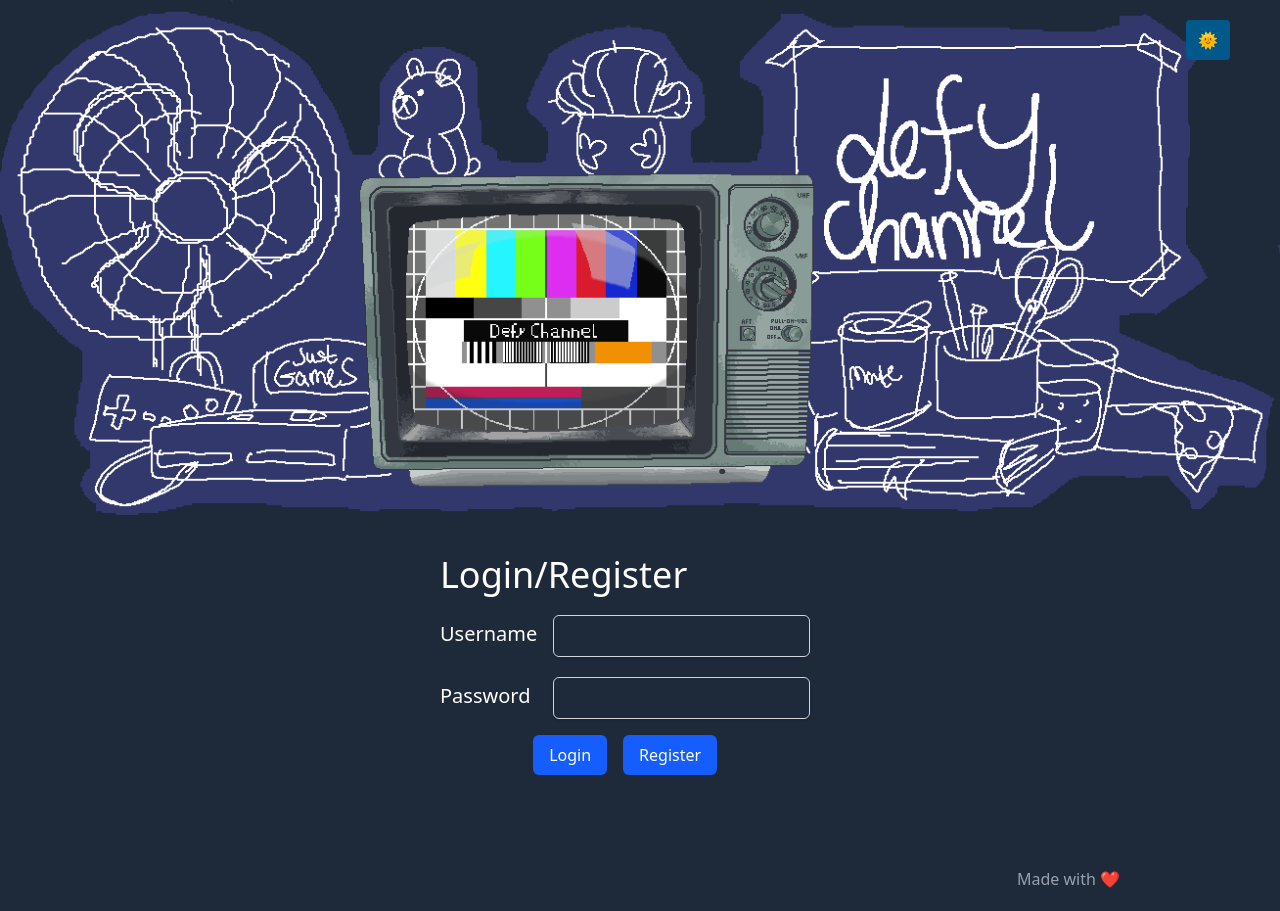
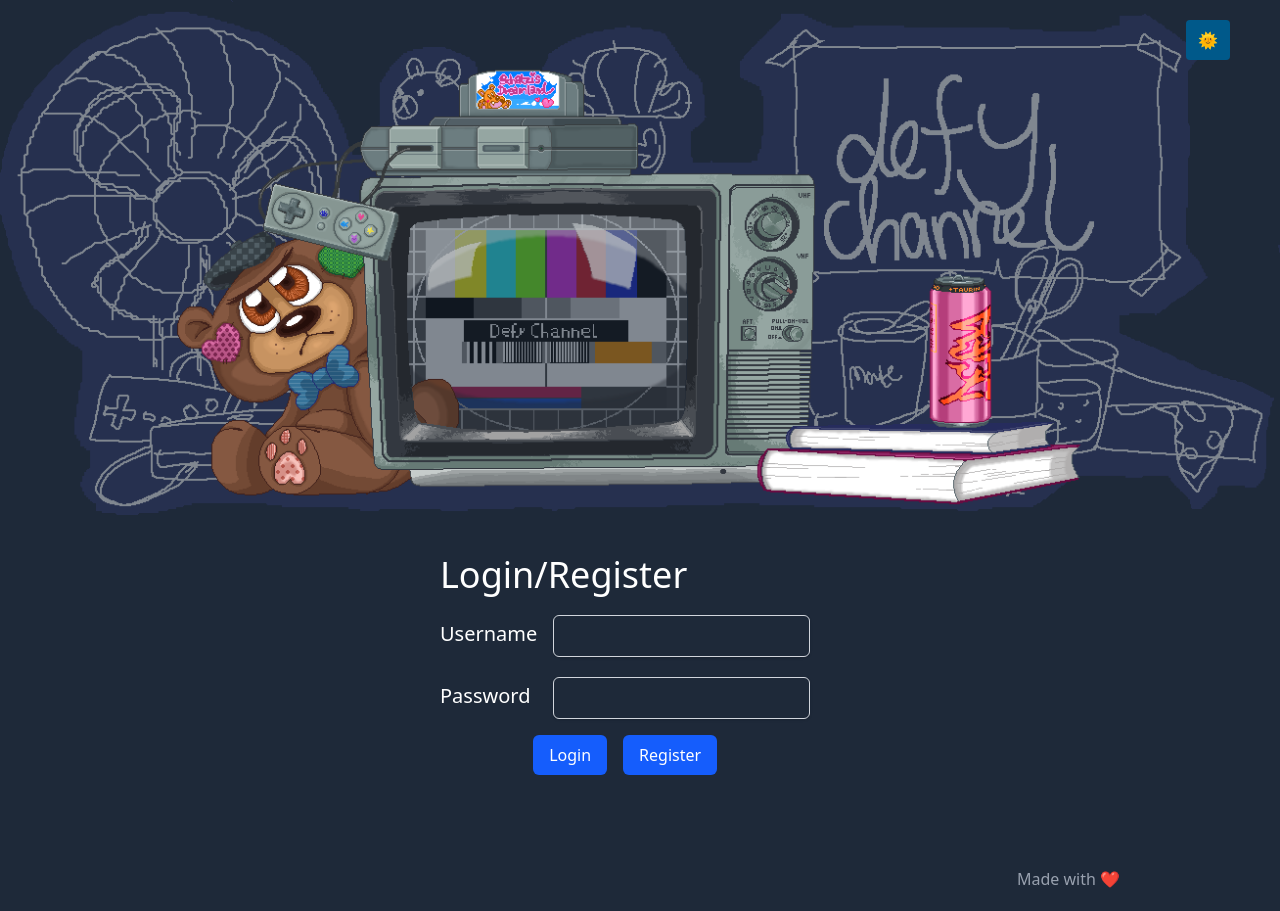
Before and after one commit to blueberryiswar/defy.ch, a SvelteKit app: page /demo/lucia/login in a window 1280 px wide. Built offline with nearby package versions, Linux system fonts and the light colour scheme; no server answers.

Commit message:
added enhanced

```diff
--- a/package.json
+++ b/package.json
@@ -22,6 +22,7 @@
 	"devDependencies": {
 		"@sveltejs/adapter-auto": "^6.0.0",
 		"@sveltejs/adapter-static": "^3.0.8",
+		"@sveltejs/enhanced-img": "^0.7.1",
 		"@sveltejs/kit": "^2.22.0",
 		"@sveltejs/vite-plugin-svelte": "^6.0.0",
 		"@tailwindcss/forms": "^0.5.9",
--- a/src/components/Header.svelte
+++ b/src/components/Header.svelte
@@ -1,11 +1,11 @@
 <script>
     import LightButton from "./LightButton.svelte";
+    import banner from "../lib/assets/images/banner1WIP.png";
 </script>
 
 <LightButton />
 <header class="">
 
-
-        <img class="w-full" src="/blueprint1.png">
+        <img class="w-full" src={banner} />
 
 </header>
--- a/vite.config.ts
+++ b/vite.config.ts
@@ -1,9 +1,10 @@
 import tailwindcss from '@tailwindcss/vite';
 import { sveltekit } from '@sveltejs/kit/vite';
+import { enhancedImages } from '@sveltejs/enhanced-img';
 import { defineConfig } from 'vite';
 
 export default defineConfig({
-	plugins: [tailwindcss(), sveltekit()],
+	plugins: [tailwindcss(), enhancedImages(), sveltekit()],
 	test: {
 		expect: { requireAssertions: true },
 		projects: [
```
Also changed, not shown: src/lib/assets/images/banner1WIP.png (renamed from static/banner1WIP.png), 1 other file (tests, documents, lock files or other folders).
